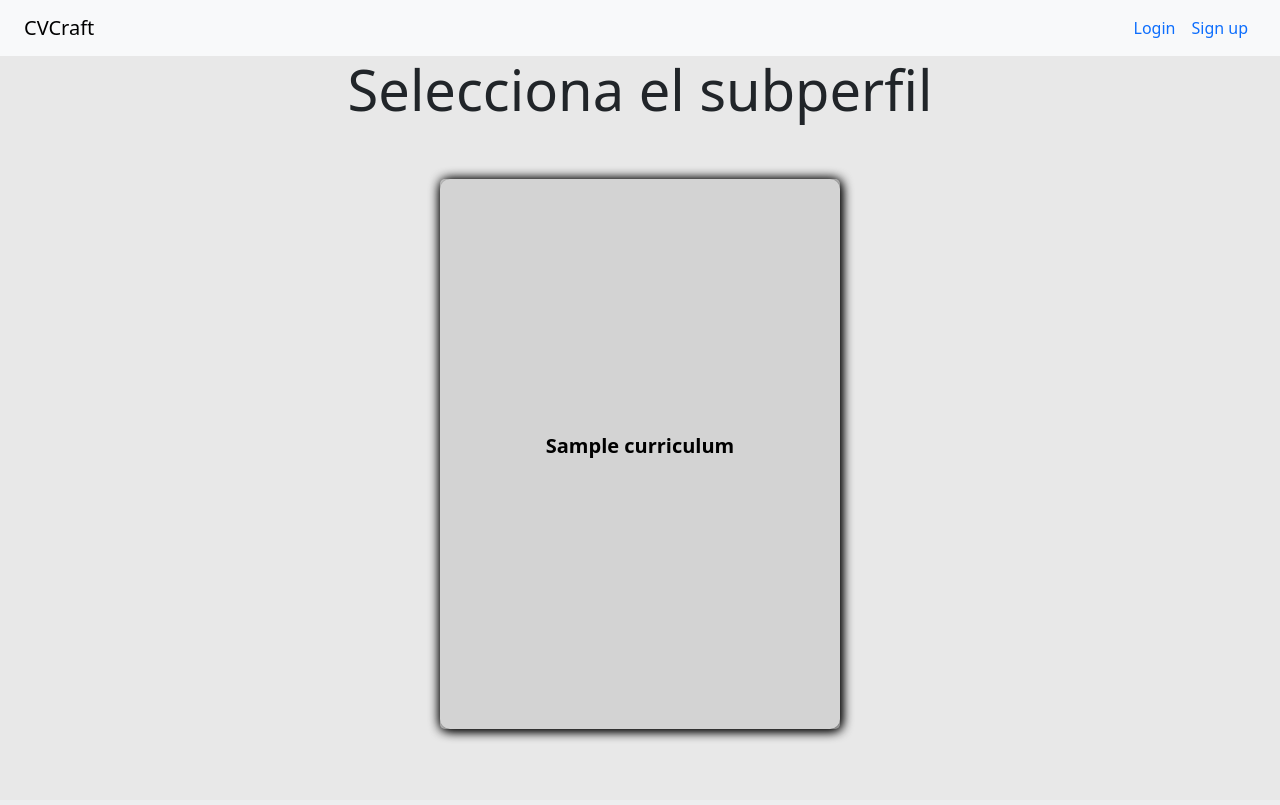
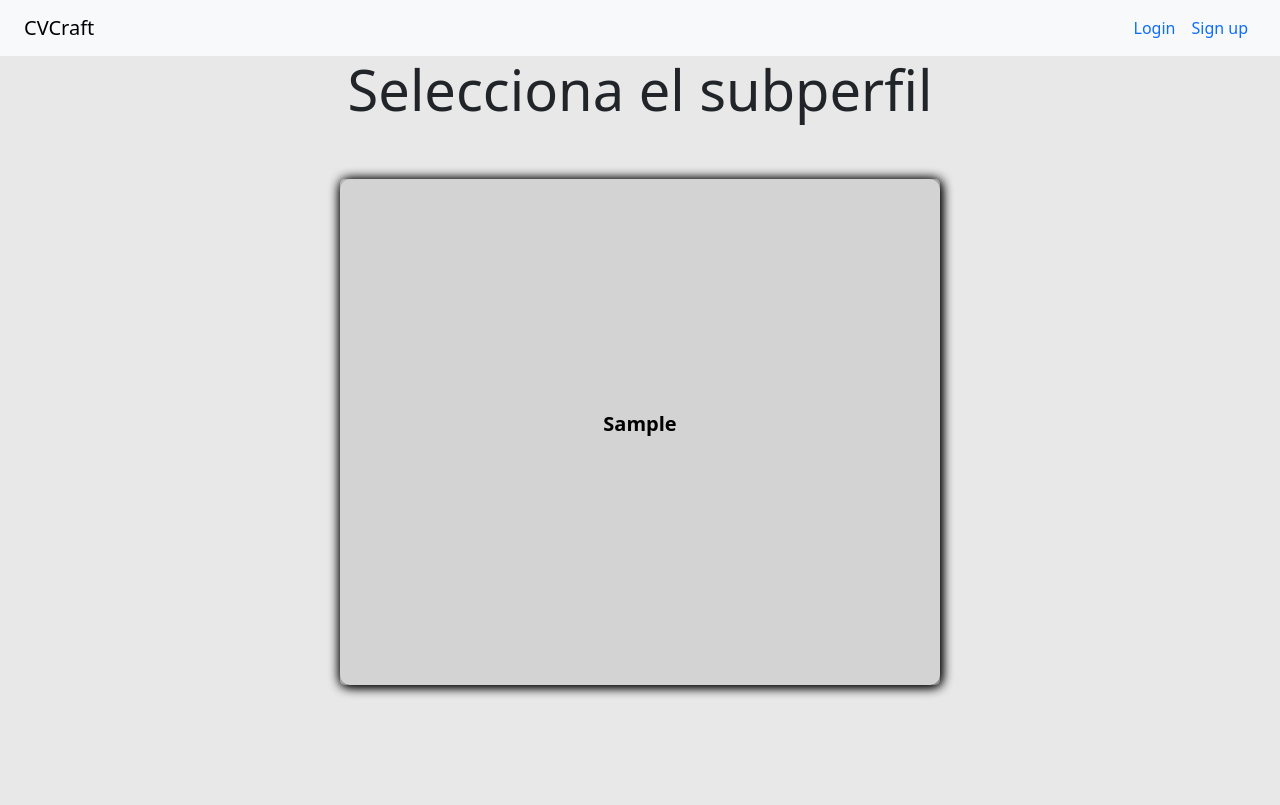
Before and after one commit to svillav4/CVCraft, a Django app: template CVCraft/recomendations/templates/subprofile.html in a window 1280 px wide. Before the commit the page ends 742 px from the top, so only its background shows below. Run offline with Django 5.2, Linux system fonts and the light colour scheme; the template is opened without the code that fills it: most values are stand-ins (such as "Sample title", 1, 10 or a date in 2020); parts of the project's set-up code (start-up, migrations or seed data) failed here and were passed over; some libraries are stand-ins or nearby versions.

Commit message:
IA implementation

```diff
--- a/CVCraft/CVCraft/static/css/subprofile.css
+++ b/CVCraft/CVCraft/static/css/subprofile.css
@@ -5,8 +5,7 @@
 .book {
     position: relative;
     border-radius: 5px;
-    width: 400px;
-    height: 550px;
+    width: 600px;
     background-color: whitesmoke;
     -webkit-box-shadow: 1px 1px 12px #000;
     box-shadow: 1px 1px 12px #000;
@@ -18,13 +17,20 @@
     display: -webkit-box;
     display: -ms-flexbox;
     display: flex;
+    flex-direction: column;
     -webkit-box-align: center;
     -ms-flex-align: center;
     align-items: center;
     -webkit-box-pack: center;
     -ms-flex-pack: center;
     justify-content: center;
+    justify-content: space-between;
     color: #000;
+  }
+
+  .book p {
+    white-space: pre-line;
+    word-wrap: break-word;
   }
 
   .cover {
--- a/CVCraft/formulario/models.py
+++ b/CVCraft/formulario/models.py
@@ -5,6 +5,8 @@
 class Profile(models.Model):
     user = models.OneToOneField(User, on_delete=models.CASCADE, null=True, blank=True)
     name = models.CharField(max_length=100)
+    PhoneNumber = models.CharField(max_length=10, null=True, blank=True)
+    Email = models.CharField(max_length=100, null=True, blank=True)
     occupation = models.CharField(max_length=100)  # Guardamos las ocupaciones como una cadena separada por comas
     tecnical_information = models.TextField(null=True, blank=True)
     hobbies = models.TextField()
--- a/CVCraft/formulario/templates/create_profile.html
+++ b/CVCraft/formulario/templates/create_profile.html
@@ -6,7 +6,10 @@
             <div class="card-body">
                 <h5 class="card-title">Crear perfil</h5>
                 <p><small>Si en alguno de los campos necesita colocar 2 items o mas separelos por coma, por ejemplo: "Desarrollador, Diseñador, Administrador"</small></p>
-                <p><small>Para las referencias ingresarlas de la siguiente manera, en caso de que sean mas de 2 se separa por coma y se sigue con el mismo formato: "Nombre: XXXXXXX - Parentesco: XXXXXX - Numero de contacto: XXXXXX - Correo electronico: XXXXXXX@xxxx.xxx"</small></p>
+                <p><small>Para las referencias ingresarlas de la siguiente manera, en caso de que sean mas de 2 se separa por coma y se sigue con el mismo formato: "Nombre: XXXXXXX - Relacion: XXXXXX - Numero de contacto: XXXXXX "</small></p>
+                <p><small>Para la experiencia laboral por favor decir el nombre de la empresa, el cargo y el tiempo que se estuvo en la empresa.</small></p>
+                <p><small>Para la educacion por favor decir el titulo, el lugar donde lo obtuvo y el año donde lo termino.</small></p>
+                <p><small>Para los idiomas colocarlo de la siguiente manera: idioma(nivel).</small></p>
                 <p class="card-text">
                     <form method="POST" enctype="multipart/form-data">
                         {% csrf_token %}
--- a/CVCraft/recomendations/templates/subprofile.html
+++ b/CVCraft/recomendations/templates/subprofile.html
@@ -21,14 +21,31 @@
 
 <!-- Características -->
 <section id="card" class="py-5">
-    <div class="container d-flex justify-content-center">
-        <div class="book">
-            <p>1</p>
-            <div class="cover">
-                <p>{{ subprofiles.curriculum.nombre }}</p>
+    {% for subprofile in subprofiles%}
+        <div class="container d-flex justify-content-center">
+            <div class="book">
+                <p>informacion personal: </p>
+                <p>Nombre: {{ subprofile.0.curriculum.informacion_personal.nombre}}</p>
+                <p>Telefono: {{ subprofile.0.curriculum.informacion_personal.telefono}}</p>
+                <p>Email: {{ subprofile.0.curriculum.informacion_personal.email}}</p>
+                <p>Habilidades Tecnicas: {{ subprofile.0.curriculum.secciones.habilidades_tecnicas}}</p>
+                <p>Habilidades Blandas: {{ subprofile.0.curriculum.secciones.habilidades_blandas}}</p>
+                <p>Idiomas: {{ subprofile.0.curriculum.secciones.idiomas}}</p>
+                <p>Hobbies: {{ subprofile.0.curriculum.secciones.hobbies}}</p>
+                {% if subprofile.0.curriculum.secciones.experiencia_laboral %}
+                    <p>Experiencia laboral: {{ subprofile.0.curriculum.secciones.experiencia_laboral }}</p>
+                {% endif %}
+                <p>Educacion: {{ subprofile.0.curriculum.secciones.educacion}}</p>
+                <p>Referencias: {{ subprofile.0.curriculum.secciones.referencias }}</p>
+                <div class="cover">
+                    <p>{{ subprofile.1 }}</p>
+                </div>
             </div>
-       </div>
-    </div>
+        </div>
+        <br>
+        <br>
+        <br>
+    {% endfor %}
 </section>
 </body>
 {% endblock content %}
```
Also changed, not shown: CVCraft/formulario/forms.py (+1 -8 lines), CVCraft/recomendations/recomendacionesIA.py (+13 -4 lines), CVCraft/recomendations/views.py (+7 -3 lines), CVCraft/db.sqlite3, CVCraft/formulario/migrations/0004_profile_email_profile_phonenumber.py (added).
